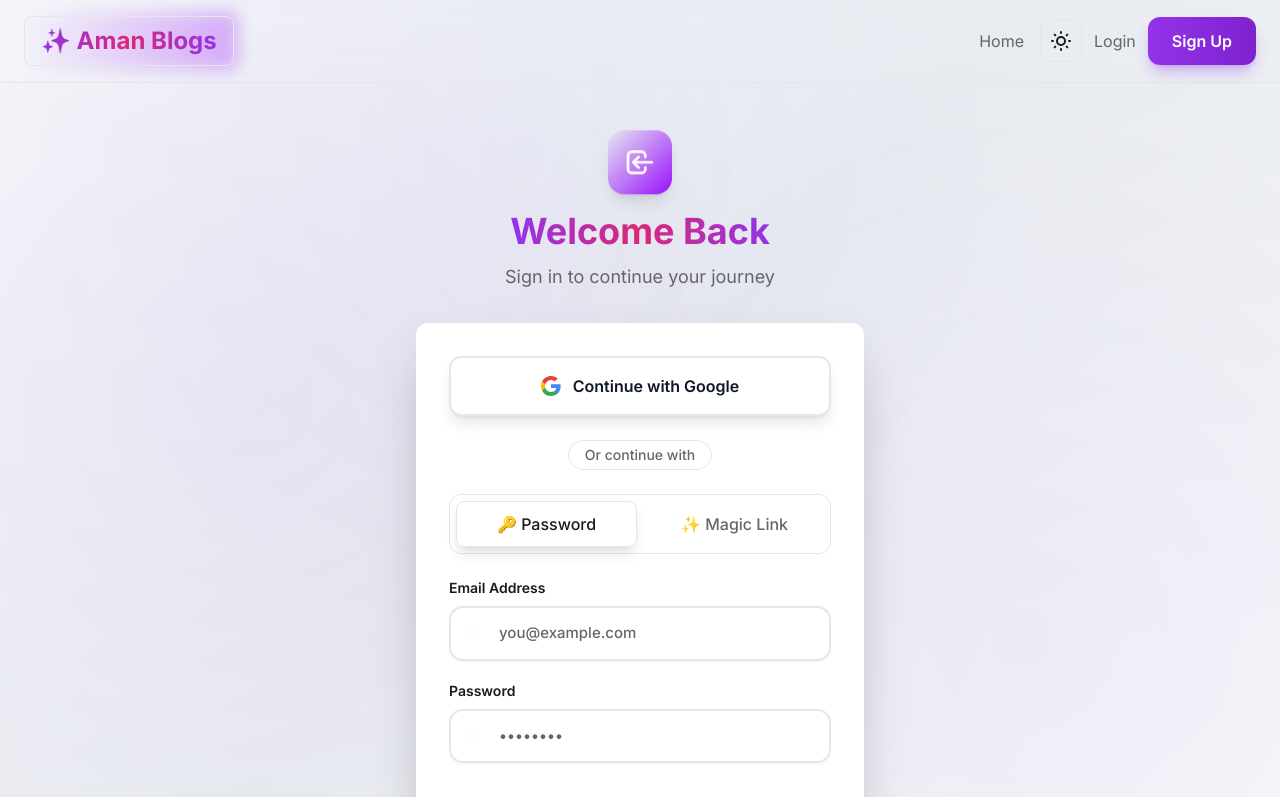
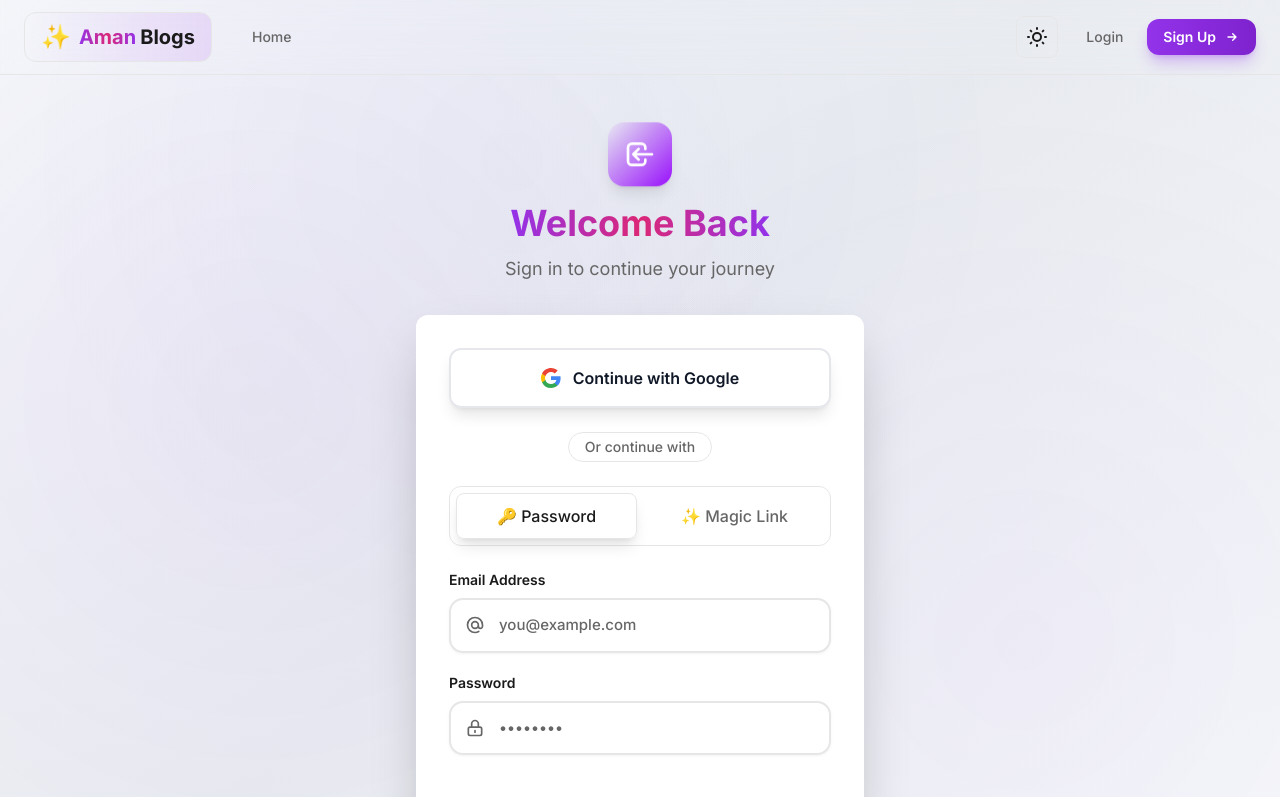
Before and after one commit to Aman3899/aman-blogs, a Next.js app: page /login in a window 1280 px wide. Shown: the top 797 px of the page. Built offline with nearby package versions, Linux system fonts and the light colour scheme; no server answers.

Commit message:
Added more things

```diff
--- a/src/components/auth/LoginForm.tsx
+++ b/src/components/auth/LoginForm.tsx
@@ -64,11 +64,11 @@ export default function LoginForm() {
     return (
         <form onSubmit={handleSubmit(onSubmit)} className="space-y-5">
             <div className="space-y-2">
-                <label htmlFor="email" className="block text-sm font-semibold text-text-primary">
+                <label htmlFor="email" className="block text-sm font-semibold text-foreground">
                     Email Address
                 </label>
                 <div className="relative">
-                    <div className="absolute inset-y-0 left-0 pl-4 flex items-center pointer-events-none">
+                    <div className="absolute inset-y-0 left-0 pl-4 flex items-center pointer-events-none z-10">
                         <svg className="h-5 w-5 text-muted-foreground" fill="none" stroke="currentColor" viewBox="0 0 24 24">
                             <path strokeLinecap="round" strokeLinejoin="round" strokeWidth={2} d="M16 12a4 4 0 10-8 0 4 4 0 008 0zm0 0v1.5a2.5 2.5 0 005 0V12a9 9 0 10-9 9m4.5-1.206a8.959 8.959 0 01-4.5 1.207" />
                         </svg>
@@ -87,11 +87,11 @@ export default function LoginForm() {
             </div>
 
             <div className="space-y-2">
-                <label htmlFor="password" className="block text-sm font-semibold text-text-primary">
+                <label htmlFor="password" className="block text-sm font-semibold text-foreground">
                     Password
                 </label>
                 <div className="relative">
-                    <div className="absolute inset-y-0 left-0 pl-4 flex items-center pointer-events-none">
+                    <div className="absolute inset-y-0 left-0 pl-4 flex items-center pointer-events-none z-10">
                         <svg className="h-5 w-5 text-muted-foreground" fill="none" stroke="currentColor" viewBox="0 0 24 24">
                             <path strokeLinecap="round" strokeLinejoin="round" strokeWidth={2} d="M12 15v2m-6 4h12a2 2 0 002-2v-6a2 2 0 00-2-2H6a2 2 0 00-2 2v6a2 2 0 002 2zm10-10V7a4 4 0 00-8 0v4h8z" />
                         </svg>
--- a/src/components/auth/OTPLoginForm.tsx
+++ b/src/components/auth/OTPLoginForm.tsx
@@ -65,12 +65,12 @@ export default function OTPLoginForm() {
     return (
         <form onSubmit={handleSubmit(onSubmit)} className="space-y-5">
             <div className="space-y-2">
-                <label htmlFor="otp-email" className="block text-sm font-semibold text-text-primary">
+                <label htmlFor="otp-email" className="block text-sm font-semibold text-foreground">
                     Email Address
                 </label>
                 <div className="relative">
-                    <div className="absolute inset-y-0 left-0 pl-4 flex items-center pointer-events-none">
-                        <svg className="h-5 w-5 text-muted-foreground" fill="none" stroke="currentColor" viewBox="0 0 24 24">
+                    <div className="absolute inset-y-0 left-0 pl-4 flex items-center pointer-events-none z-10">
+                        <svg className="h-5 w-5" fill="none" stroke="currentColor" viewBox="0 0 24 24" style={{ color: 'hsl(var(--muted-foreground))' }}>
                             <path strokeLinecap="round" strokeLinejoin="round" strokeWidth={2} d="M16 12a4 4 0 10-8 0 4 4 0 008 0zm0 0v1.5a2.5 2.5 0 005 0V12a9 9 0 10-9 9m4.5-1.206a8.959 8.959 0 01-4.5 1.207" />
                         </svg>
                     </div>
--- a/src/components/auth/ProfileDropdown.tsx
+++ b/src/components/auth/ProfileDropdown.tsx
@@ -61,7 +61,7 @@ export default function ProfileDropdown({ user }: ProfileDropdownProps) {
             {isOpen && (
                 <div className="absolute right-0 mt-2 w-64 bg-surface border border-border rounded-lg shadow-2xl py-2 z-50 animate-slide-in">
                     <div className="px-4 py-3 border-b border-border">
-                        <p className="text-sm font-medium text-text-primary">
+                        <p className="text-sm font-medium text-foreground">
                             {user.user_metadata?.full_name || 'User'}
                         </p>
                         <p className="text-xs text-text-secondary truncate">{user.email}</p>
@@ -70,7 +70,7 @@ export default function ProfileDropdown({ user }: ProfileDropdownProps) {
                     <div className="py-1">
                         <Link
                             href="/create-post"
-                            className="block px-4 py-2 text-sm text-text-primary hover:bg-surface-light transition-colors"
+                            className="block px-4 py-2 text-sm text-foreground hover:bg-muted transition-colors"
                             onClick={() => setIsOpen(false)}
                         >
                             Create Post
--- a/src/components/layout/Header.tsx
+++ b/src/components/layout/Header.tsx
@@ -39,58 +39,70 @@ export default function Header() {
     }, [])
 
     return (
-        <header className={`sticky top-0 z-50 backdrop-blur-md border-b transition-all duration-300 ${scrolled
-            ? 'bg-card/90 border-border/80 shadow-lg'
-            : 'bg-card/70 border-border/50'
+        <header className={`sticky top-0 z-50 backdrop-blur-xl border-b transition-all duration-300 ${scrolled
+            ? 'bg-card/95 border-border/80 shadow-2xl shadow-purple-500/5'
+            : 'bg-card/80 border-border/50'
             }`}>
-            <nav className="max-w-7xl mx-auto px-4 sm:px-6 py-3 sm:py-4">
+            <nav className="max-w-7xl mx-auto px-4 sm:px-6 py-3">
                 <div className="flex items-center justify-between">
-                    {/* Logo */}
-                    <Link href="/" className="flex items-center gap-2 group">
+                    {/* Left side - Logo & Navigation */}
+                    <div className="flex items-center gap-6">
+                        <Link href="/" className="flex items-center gap-3 group">
                             <div className="relative">
-                            <div className="absolute -inset-1 bg-linear-to-r from-accent to-purple-600 rounded-lg blur opacity-30 group-hover:opacity-100 transition duration-300"></div>
-                            <div className="relative px-4 py-2 bg-card rounded-lg border border-border/50">
-                                <h1 className="text-xl md:text-2xl font-bold text-gradient">✨ Aman Blogs</h1>
+                                <div className="absolute -inset-2 bg-gradient-to-r from-accent/20 via-purple-600/20 to-pink-600/20 rounded-xl blur-lg opacity-0 group-hover:opacity-100 transition-all duration-500"></div>
+                                <div className="relative flex items-center gap-2 px-4 py-2 bg-gradient-to-r from-accent/10 to-purple-600/10 dark:from-accent/20 dark:to-purple-600/20 rounded-xl border border-accent/30 group-hover:border-accent/50 transition-all">
+                                    <span className="text-2xl">✨</span>
+                                    <h1 className="text-lg md:text-xl font-bold">
+                                        <span className="text-gradient">Aman</span>
+                                        <span className="text-foreground ml-1">Blogs</span>
+                                    </h1>
                                 </div>
                             </div>
                         </Link>
 
-                    {/* Desktop Navigation */}
-                    <div className="hidden md:flex items-center gap-4">
+                        {/* Desktop Navigation - Next to logo */}
+                        <div className="hidden lg:flex items-center gap-1">
                             <Link
                                 href="/"
-                            className="text-muted-foreground hover:text-foreground transition-all duration-200 relative group"
+                                className="px-4 py-2 text-sm font-medium text-muted-foreground hover:text-foreground hover:bg-accent/10 rounded-lg transition-all duration-200"
                             >
-                            <span>Home</span>
-                            <span className="absolute bottom-0 left-0 w-0 h-0.5 bg-linear-to-r from-accent to-purple-600 group-hover:w-full transition-all duration-300"></span>
+                                Home
                             </Link>
 
-                        {user ? (
-                            <>
+                            {user && (
                                 <Link
                                     href="/create-post"
-                                    className="text-muted-foreground hover:text-foreground transition-all duration-200 relative group flex items-center gap-2"
+                                    className="px-4 py-2 text-sm font-medium text-muted-foreground hover:text-foreground hover:bg-accent/10 rounded-lg transition-all duration-200 flex items-center gap-2"
                                 >
                                     <svg className="w-4 h-4" fill="none" stroke="currentColor" viewBox="0 0 24 24">
                                         <path strokeLinecap="round" strokeLinejoin="round" strokeWidth={2} d="M12 4v16m8-8H4" />
                                     </svg>
                                     <span>Create</span>
-                                    <span className="absolute bottom-0 left-0 w-0 h-0.5 bg-linear-to-r from-accent to-purple-600 group-hover:w-full transition-all duration-300"></span>
                                 </Link>
+                            )}
+                        </div>
+                    </div>
+
+                    {/* Right side - Auth & Theme */}
+                    <div className="hidden md:flex items-center gap-3">
                         <ThemeToggle />
+                        {user ? (
                             <ProfileDropdown user={user} />
-                            </>
                         ) : (
-                            <div className="flex items-center gap-3">
-                                <ThemeToggle />
+                            <div className="flex items-center gap-2">
                                 <Link
                                     href="/login"
-                                    className="text-muted-foreground hover:text-foreground transition-colors"
+                                    className="px-4 py-2 text-sm font-medium text-muted-foreground hover:text-foreground hover:bg-muted rounded-lg transition-all"
                                 >
                                     Login
                                 </Link>
-                                <Link href="/signup" className="btn-primary">
-                                    <span>Sign Up</span>
+                                <Link href="/signup" className="btn-primary px-4 py-2 text-sm">
+                                    <span className="flex items-center gap-2">
+                                        Sign Up
+                                        <svg className="w-4 h-4" fill="none" stroke="currentColor" viewBox="0 0 24 24">
+                                            <path strokeLinecap="round" strokeLinejoin="round" strokeWidth={2} d="M13 7l5 5m0 0l-5 5m5-5H6" />
+                                        </svg>
+                                    </span>
                                 </Link>
                             </div>
                         )}
--- a/src/components/posts/PostCard.tsx
+++ b/src/components/posts/PostCard.tsx
@@ -26,11 +26,11 @@ export default function PostCard({ post }: PostCardProps) {
                 <div className="flex items-start justify-between mb-4">
                     <div className="flex-1">
                         <div className="flex items-center gap-2 mb-3">
-                            <span className="inline-flex items-center px-3 py-1 text-xs font-semibold rounded-full bg-purple-600/20 text-purple-300 border border-purple-600/30">
+                            <span className="inline-flex items-center px-3 py-1 text-xs font-semibold rounded-full bg-purple-600/10 dark:bg-purple-600/20 text-purple-700 dark:text-purple-300 border border-purple-600/30">
                                 📚 {readTime} min read
                             </span>
                             {isNew && (
-                                <span className="inline-flex items-center px-3 py-1 text-xs font-semibold rounded-full bg-green-500/20 text-green-300 border border-green-500/30 animate-pulse">
+                                <span className="inline-flex items-center px-3 py-1 text-xs font-semibold rounded-full bg-green-500/10 dark:bg-green-500/20 text-green-700 dark:text-green-300 border border-green-500/30 animate-pulse">
                                     ✨ New
                                 </span>
                             )}
```
Also changed, not shown: middleware.ts (+36 -4 lines), src/components/auth/SignUpForm.tsx (+6 -6 lines). Lines whose indentation alone changed are shown as unchanged.
